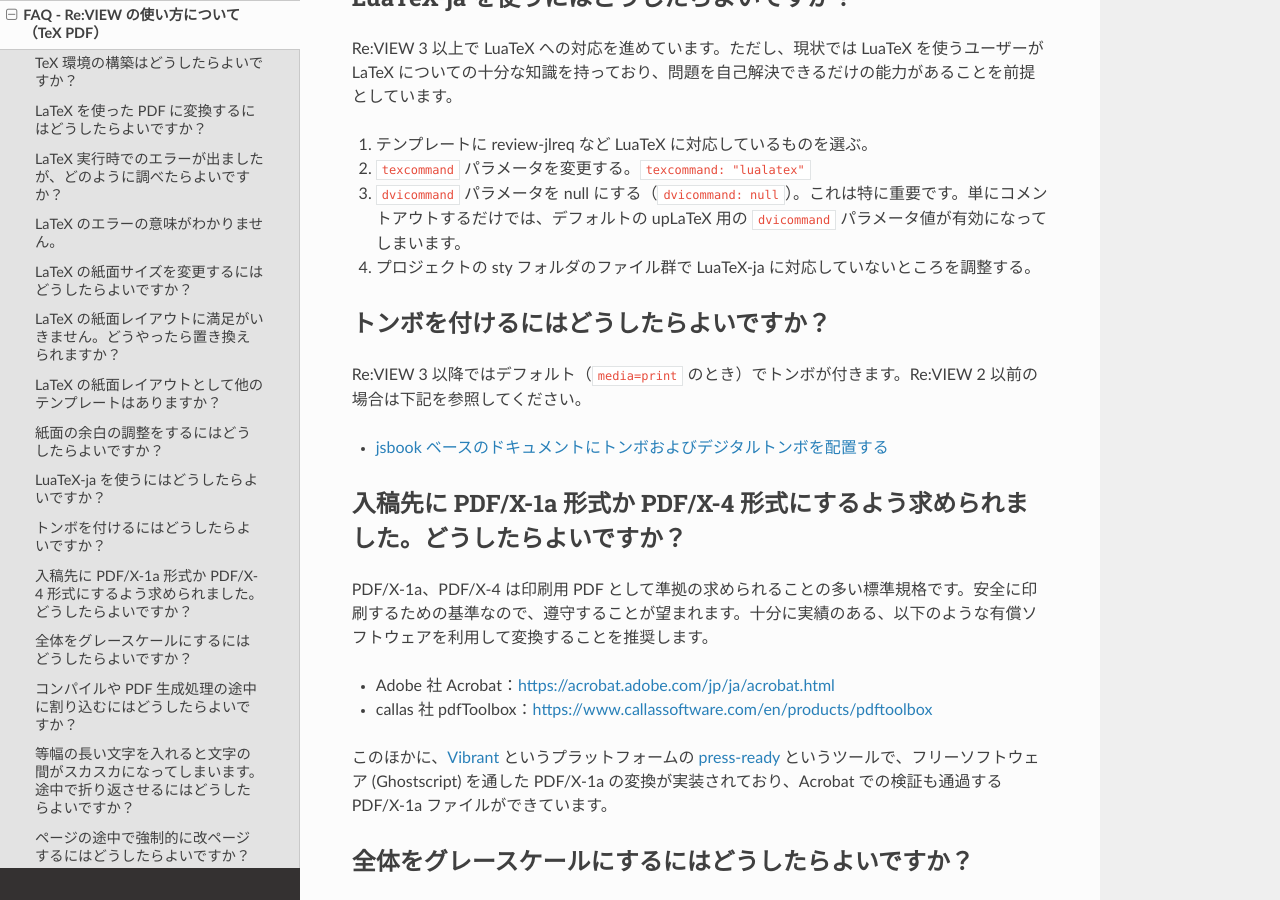
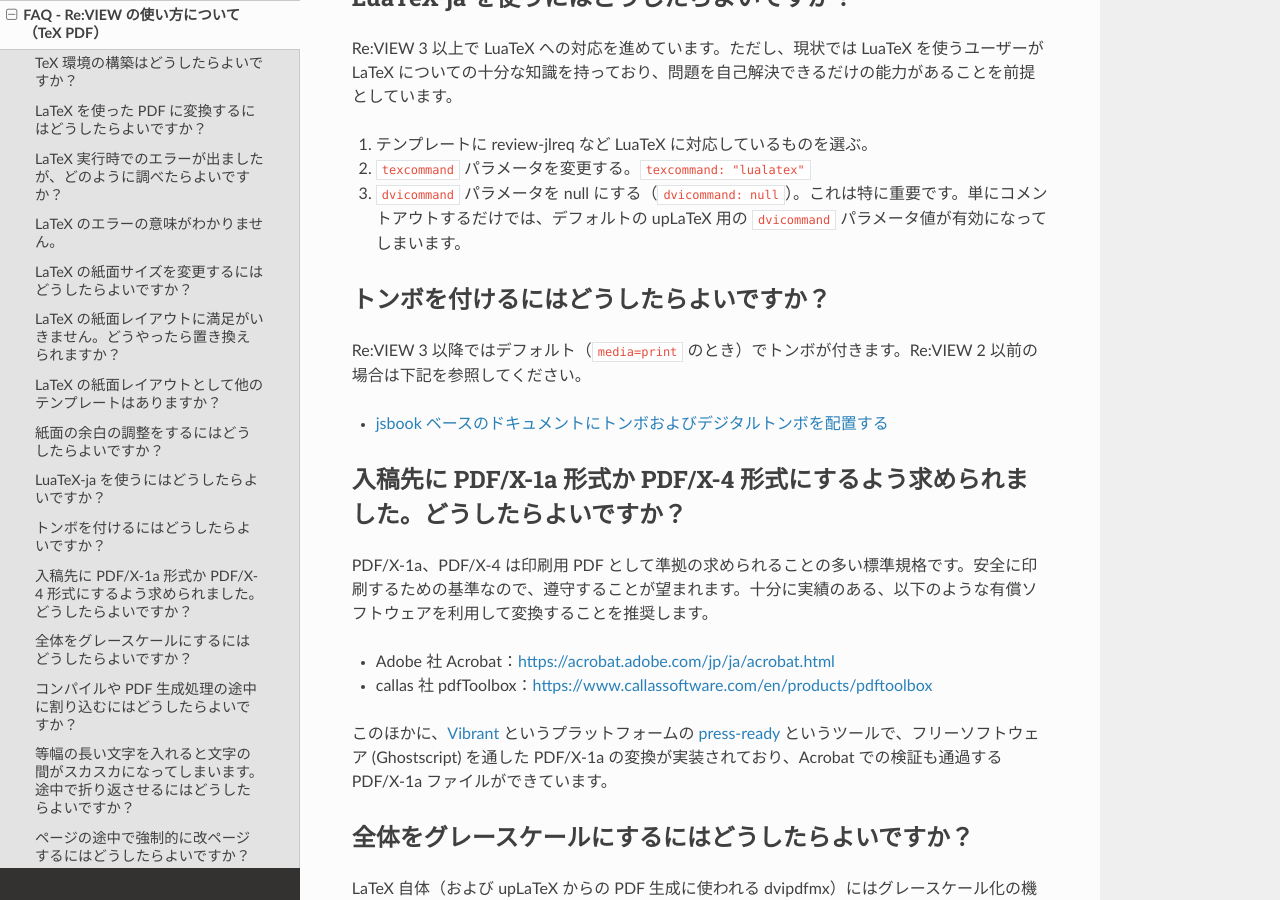
Before and after one commit to reviewml/reviewknowledge-ja, a Sphinx documentation site: the page built from docs/faq/faq-tex.md, in a window 1280 px wide and 900 px high, scrolled down 4605 px. Built offline with Sphinx 7.4.7 and the Read the Docs theme 2.0.0, drawn with Linux system fonts in a browser that asks for light colours.

Commit message:
sty変更はもう不要

```diff
--- a/docs/faq/faq-tex.md
+++ b/docs/faq/faq-tex.md
@@ -129,7 +129,6 @@ Re:VIEW 3 以上で LuaTeX への対応を進めています。ただし、現
 1. テンプレートに review-jlreq など LuaTeX に対応しているものを選ぶ。
 2. `texcommand` パラメータを変更する。`texcommand: "lualatex"`
 3. `dvicommand` パラメータを null にする（`dvicommand: null`）。これは特に重要です。単にコメントアウトするだけでは、デフォルトの upLaTeX 用の `dvicommand` パラメータ値が有効になってしまいます。
-4. プロジェクトの sty フォルダのファイル群で LuaTeX-ja に対応していないところを調整する。
 
 ## トンボを付けるにはどうしたらよいですか？
 
```
